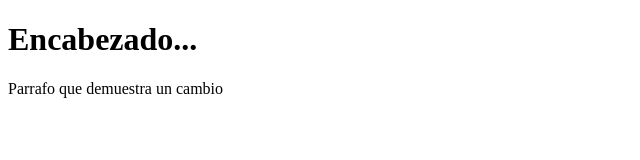
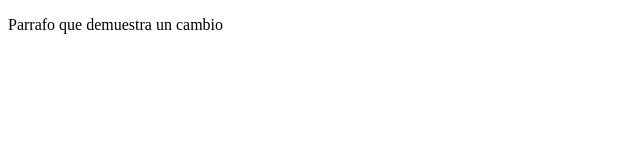
Before and after one commit to alexosoriobarone/appwebfds, a plain HTML site: page proyectoweb/recsources/index.html in a window 1280 px wide. Shown: the whole page, without its empty margins (0-640 px from the left). Drawn offline with Linux system fonts and the light colour scheme.

Commit message:
Borrado de encabezado

```diff
--- a/proyectoweb/recsources/index.html
+++ b/proyectoweb/recsources/index.html
@@ -8,7 +8,7 @@
 </head>
 
 <body>
-    <h1>Encabezado...</h1>
+
     <p>Parrafo que demuestra un cambio</p>
 </body>
 
```
